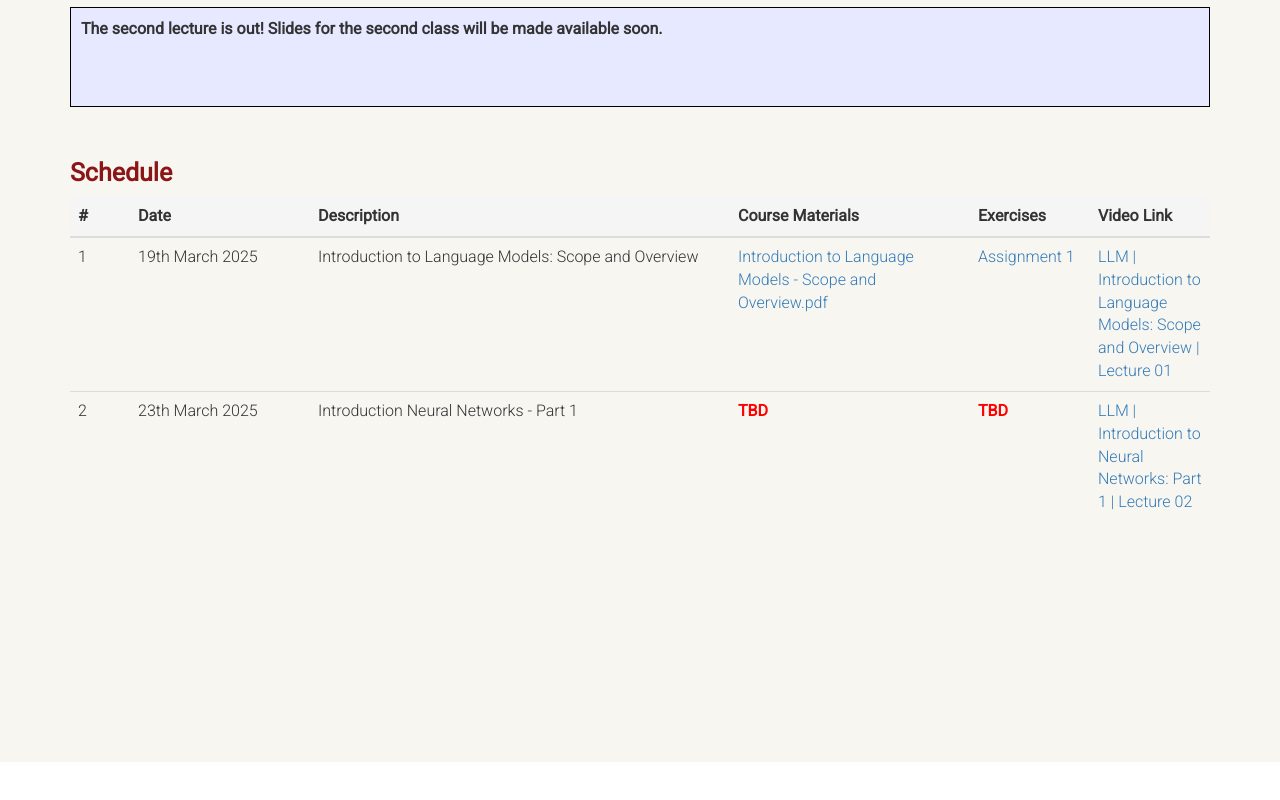
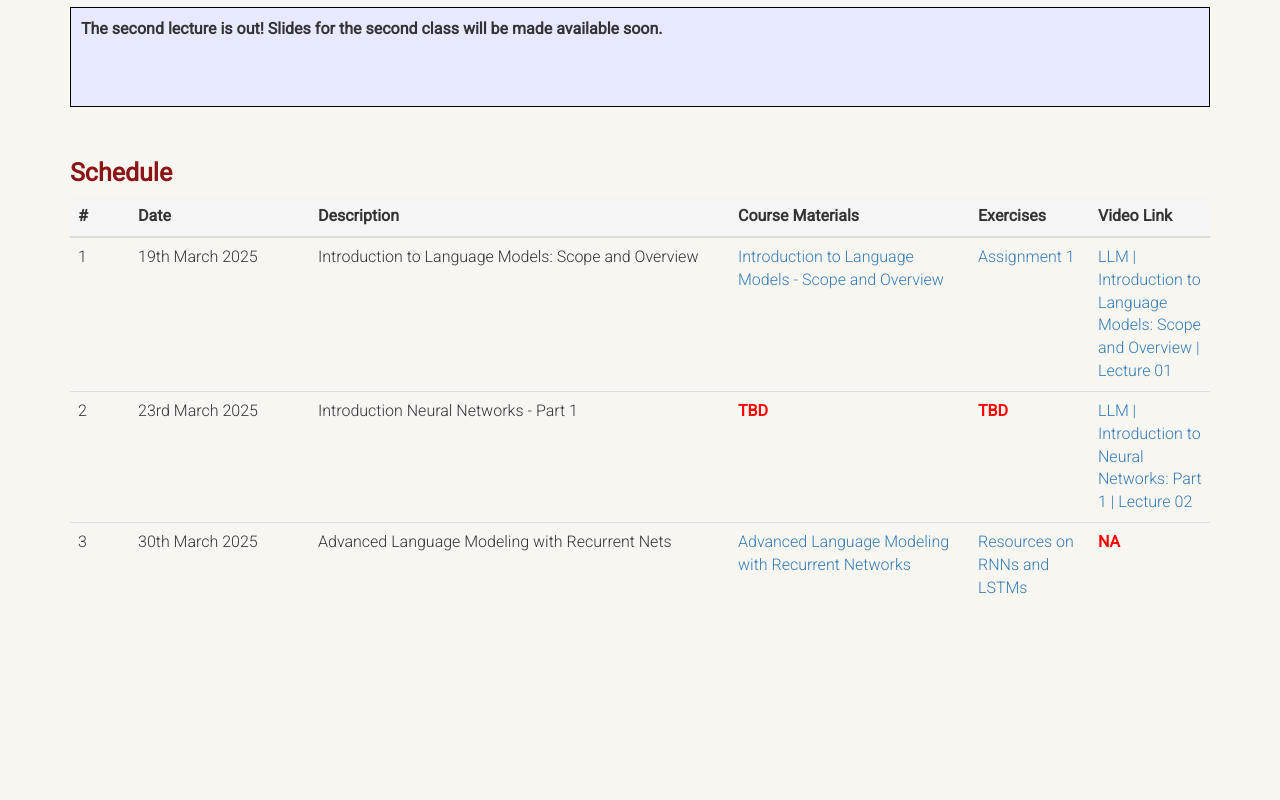
Before and after one commit to respailab/llm-101.respailab.github.io, a plain HTML site: page docs/index.html in a window 1280 px wide. Shown: the part 2145-2945 px from the top of the page. Before the commit the page ends 2907 px from the top, so only its background shows below. Drawn offline with nearby package versions, Linux system fonts and the light colour scheme.

Commit message:
Lecture 3 resources

```diff
--- a/docs/index.html
+++ b/docs/index.html
@@ -453,8 +453,10 @@
           <td> 1 </td>
           <td> 19th March 2025 </td>
           <td> Introduction to Language Models: Scope and Overview </td>
-          <td><a href="../resources/ppt/Introduction to Language Models - Scope and Overview.pdf">Introduction to
-              Language Models - Scope and Overview.pdf</a></td>
+          <td><a
+              href="https://docs.google.com/presentation/d/1Av7ZB5aVGnON6-teQ4WF8PU1Z1MRsLMmmvUsp5f3muo/edit#slide=id.g3410d0c464e_0_0">Introduction
+              to
+              Language Models - Scope and Overview</a></td>
           <td>
             <a href="https://colab.research.google.com/drive/1R_XqOObxUij8yma2dIxlsFO8eWI0E7Mc">Assignment 1</a>
           </td>
@@ -463,7 +465,7 @@
         </tr>
         <tr>
           <td> 2 </td>
-          <td> 23th March 2025 </td>
+          <td> 23rd March 2025 </td>
           <td> Introduction Neural Networks - Part 1 </td>
           <!-- <td> <a href="https://github.com/stanford-cs336/spring2025-lectures/blob/main/lecture_01.py">lecture_01.py</a> </td> -->
           <td>
@@ -480,6 +482,29 @@
           <td>
             <a href="https://www.youtube.com/watch?v=rvg9fp2cduM">LLM | Introduction to Neural Networks: Part 1 |
               Lecture 02</a>
+          </td>
+        </tr>
+        <!-- 3rd -->
+        <tr>
+          <td> 3 </td>
+          <td> 30th March 2025 </td>
+          <td> Advanced Language Modeling with Recurrent Nets </td>
+          <!-- <td> <a href="https://github.com/stanford-cs336/spring2025-lectures/blob/main/lecture_01.py">lecture_01.py</a> </td> -->
+          <td>
+            <a
+              href="https://docs.google.com/presentation/d/1WAEJe4iIdXrjZyoogc7GP_FytSk0JaKxRaC6z-A9UwQ/edit#slide=id.p">
+              Advanced Language Modeling
+              with Recurrent Networks</a>
+          </td>
+          </td>
+          <td>
+            <a href="https://docs.google.com/document/d/1ht3MejEL6tmIGo2JnyFNAZpjdmIeBsSMdfN85lEDxZk/edit?tab=t.0">
+              Resources on RNNs and LSTMs</a>
+          </td>
+          <td>
+            <b>
+              <font color="red">NA</font>
+            </b>
           </td>
         </tr>
       </tbody>
```
